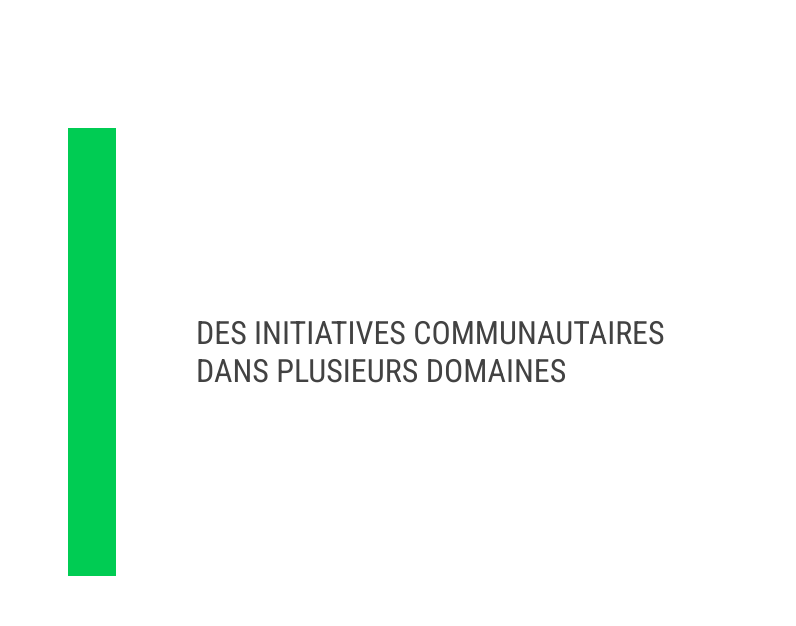
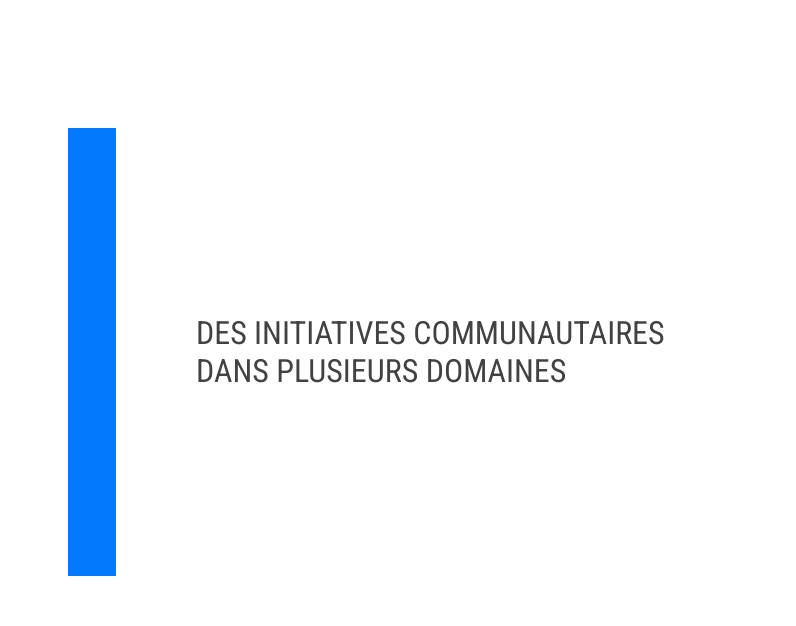
Before and after one commit to dieudonnecostes/aparic, a plain HTML site: page index.html in a window 1280 px wide. Shown: the part 1440-2066 px from the top of the page, 484-1280 px from the left. Drawn offline with Linux system fonts and the light colour scheme.

Commit message:
add images

```diff
--- a/index.html
+++ b/index.html
@@ -78,7 +78,7 @@
             <img class="img-round sized-normal"
                 src="https://d29cc8o2s6hm2a.cloudfront.net/aparic/IMG-20230127-WA0006.jpg"
                 alt="DES INITIATIVES COMMUNAUTAIRES DANS TOUS LES SECTEURS" />
-            <div class="painted-div bg-green"></div>
+            <div class="painted-div bg-cryan"></div>
         </div>
         <div class="left">
             <p class="large-subtitle">DES INITIATIVES COMMUNAUTAIRES DANS PLUSIEURS DOMAINES</p>
```
